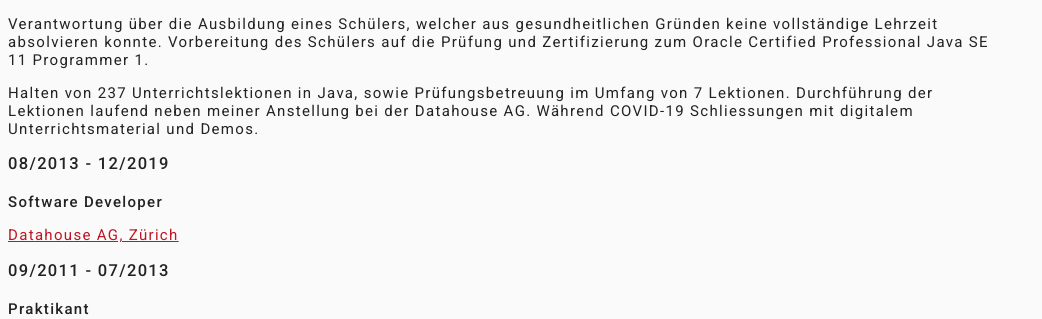
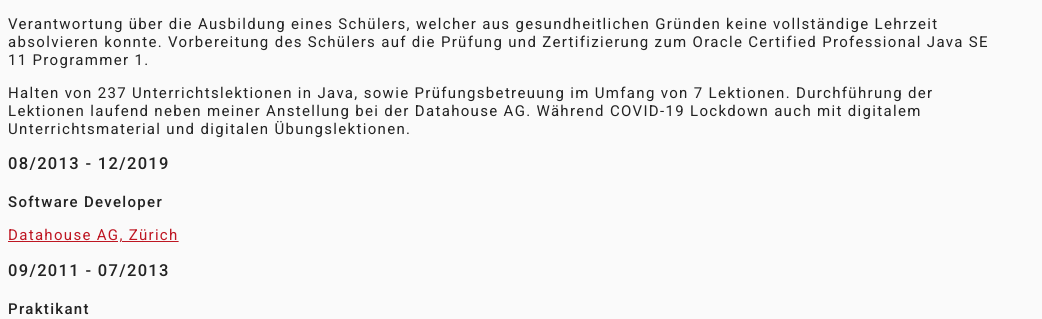
Before and after one commit to cgurtner/CGU, a PHP site: page /index.php?page=werdegang in a window 1280 px wide. Shown: the part 1000-1319 px from the top of the page, without its empty margins (0-1042 px from the left). Run offline with PHP 8.4, Linux system fonts and the light colour scheme; data that the repository does not hold is empty; style sheets or scripts are compiled from the project's sources; some libraries are stand-ins or nearby versions.

Commit message:
updated werdegang texts

```diff
--- a/php/web/content/page/werdegang.php
+++ b/php/web/content/page/werdegang.php
@@ -71,8 +71,8 @@
                                         <p>
                                             Halten von 237 Unterrichtslektionen in Java, sowie Prüfungsbetreuung im
                                             Umfang von 7 Lektionen. Durchführung der Lektionen laufend neben meiner
-                                            Anstellung bei der Datahouse AG. Während COVID-19 Schliessungen
-                                            mit digitalem Unterrichtsmaterial und Demos.
+                                            Anstellung bei der Datahouse AG. Während COVID-19 Lockdown
+                                            auch mit digitalem Unterrichtsmaterial und digitalen Übungslektionen.
                                         </p>
                                     </section>
                                 </div>
```
